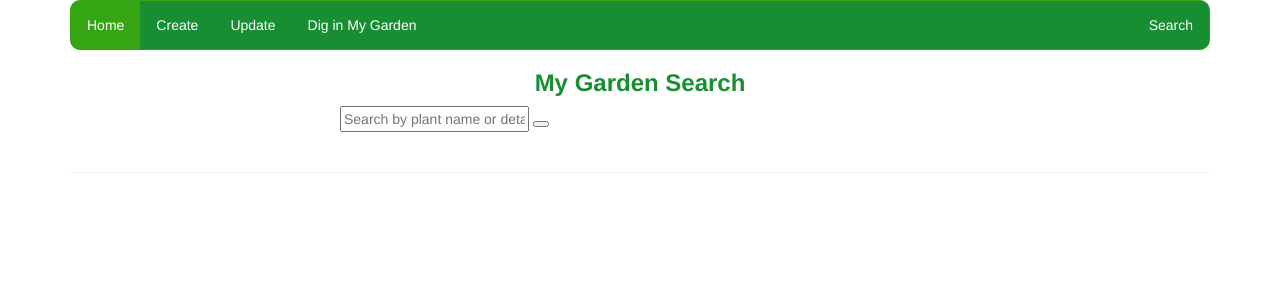
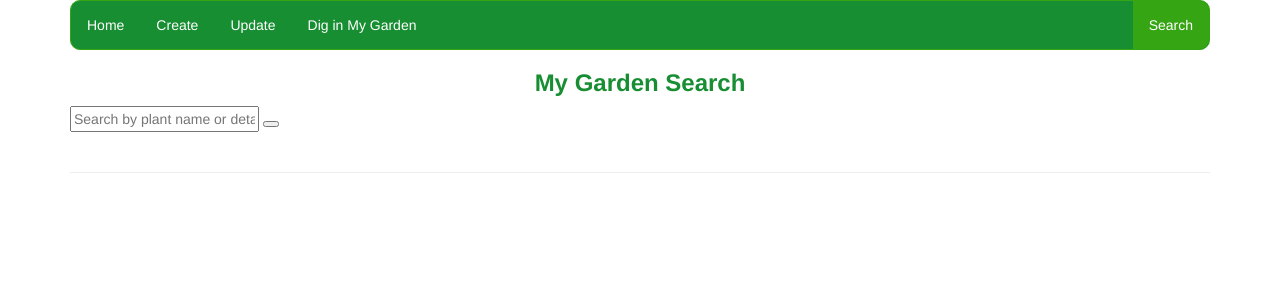
Before and after one commit to jzaiss1/my-garden, a Flask app: page /search in a window 1280 px wide. Shown: the part 189-489 px from the top of the page. Run offline with Flask 2, Linux system fonts and the light colour scheme; parts of the project's set-up code (start-up, migrations or seed data) failed here and were passed over; some libraries are stand-ins or nearby versions.

Commit message:
search page wip

```diff
--- a/app/templates/search.html
+++ b/app/templates/search.html
@@ -25,18 +25,18 @@
         <div class="row">
             <div class="col-sm-12 col-md-12 col-lg-12">
                 <ul class="topnav">
-                    <li><a class="active" href="/">Home</a></li>
+                    <li><a href="/">Home</a></li>
                     <li><a href="/create">Create</a></li>
                     <li><a href="/update">Update</a></li>
                     <li><a href="/dig">Dig in My Garden</a></li>
-                    <li class="right"><a href="/search">Search</a></li>
+                    <li class="right"><a class="active" href="/search">Search</a></li>
                 </ul>
             </div>
         </div>
         <h1>
             <center>My Garden Search</center>
         </h1>
-        <form class="example" method="post" action="" style="margin:auto;max-width:600px">
+        <form class="example" method="post" action="">
             <input type="text" placeholder="Search by plant name or details, or all to see all the data" name="plant">
             <button type="submit">
             </button>
```
